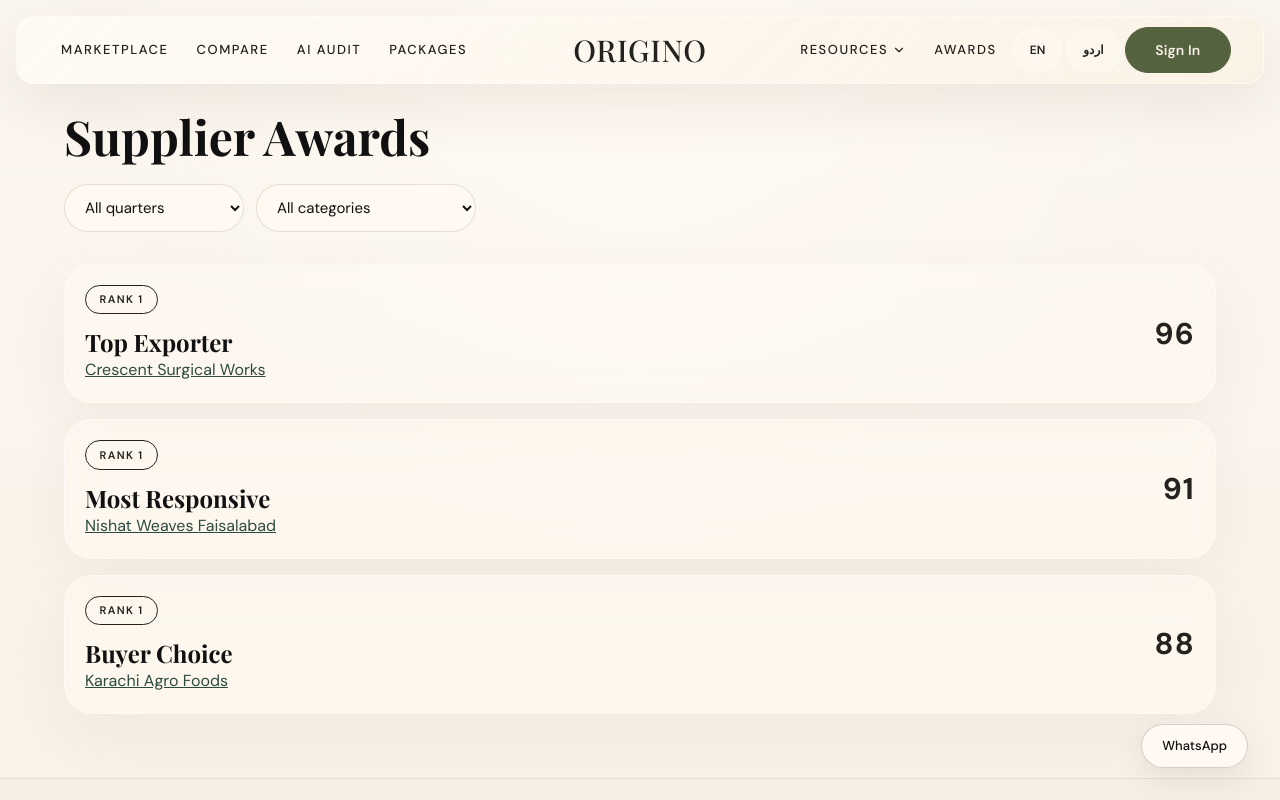
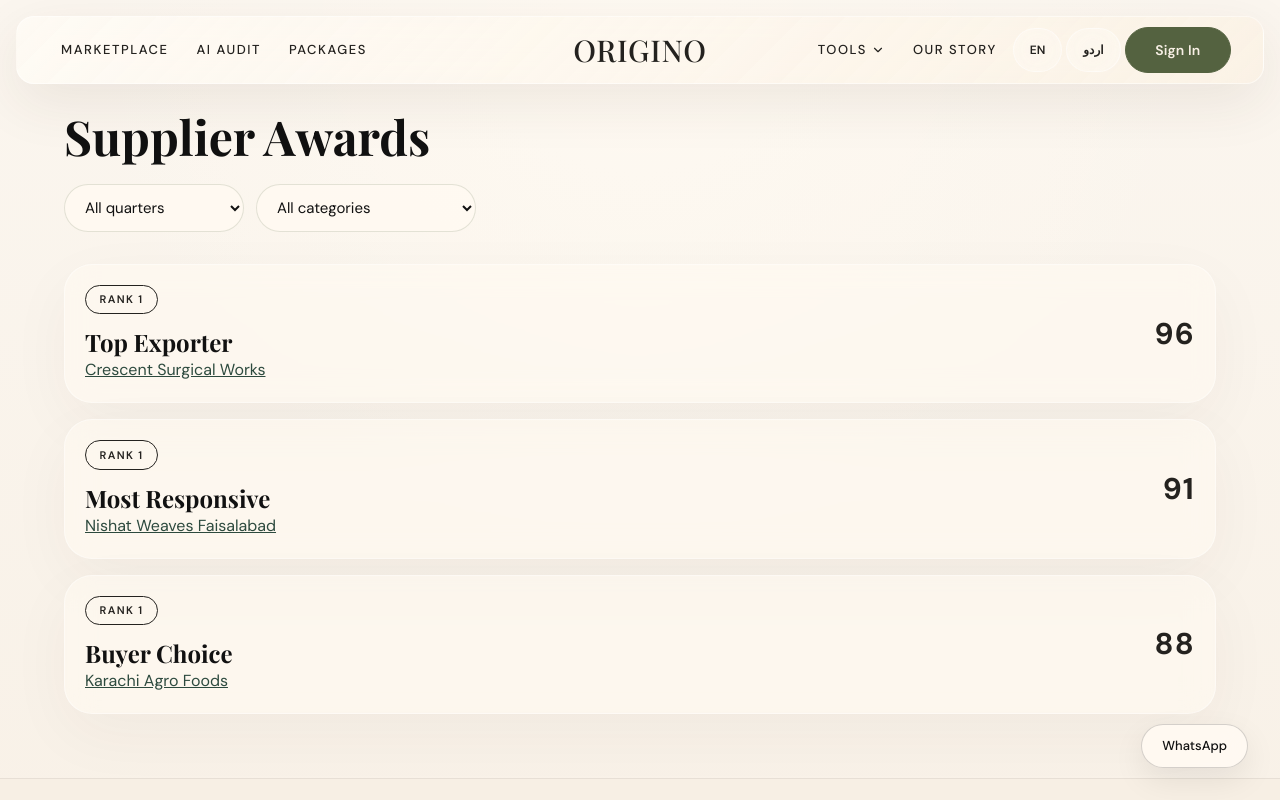
Before and after one commit to anasmughal14-eng/origino-final-project, a Next.js app: page /awards in a window 1280 px wide. Shown: the top 800 px of the page. Built offline with nearby package versions, Linux system fonts and the light colour scheme; a web font is replaced by a local one.

Commit message:
Simplify primary navigation

```diff
--- a/app/components/layout/Navigation.tsx
+++ b/app/components/layout/Navigation.tsx
@@ -8,25 +8,25 @@
 
 const navLinks = [
   { href: "/marketplace", labelKey: "nav.marketplace" },
-  { href: "/compare", labelKey: "nav.compare" },
   { href: "/audit", labelKey: "nav.audit" },
   { href: "/marketing-packages", labelKey: "nav.packages" },
   {
-    labelKey: "nav.resources",
+    labelKey: "nav.tools",
     children: [
+      { href: "/compare", labelKey: "nav.compare" },
+      { href: "/landed-cost", labelKey: "nav.costCalculator" },
       { href: "/export-docs", labelKey: "nav.exportGuides" },
-      { href: "/landed-cost", labelKey: "nav.costCalculator" },
       { href: "/logistics", labelKey: "nav.logistics" },
       { href: "/community", labelKey: "nav.community" },
       { href: "/blog", labelKey: "nav.journal" },
       { href: "/resources", labelKey: "nav.resources" },
     ],
   },
-  { href: "/awards", labelKey: "nav.awards" },
+  { href: "/about", labelKey: "nav.ourStory" },
 ];
 
-const leftNavLinks = navLinks.slice(0, 4);
-const rightNavLinks = navLinks.slice(4);
+const leftNavLinks = navLinks.slice(0, 3);
+const rightNavLinks = navLinks.slice(3);
 const mobilePrimaryLinks = navLinks.filter((link) => !link.children);
 const mobileResourceLinks = navLinks.find((link) => link.children)?.children ?? [];
 
--- a/app/components/shared/LanguageProvider.tsx
+++ b/app/components/shared/LanguageProvider.tsx
@@ -17,7 +17,9 @@
     "nav.compare": "Compare",
     "nav.audit": "AI Audit",
     "nav.packages": "Packages",
+    "nav.tools": "Tools",
     "nav.resources": "Resources",
+    "nav.ourStory": "Our Story",
     "nav.exportGuides": "Export Guides",
     "nav.costCalculator": "Cost Calculator",
     "nav.logistics": "Logistics",
@@ -69,7 +71,9 @@
     "nav.compare": "موازنہ",
     "nav.audit": "AI آڈٹ",
     "nav.packages": "پیکیجز",
+    "nav.tools": "ٹولز",
     "nav.resources": "وسائل",
+    "nav.ourStory": "ہماری کہانی",
     "nav.exportGuides": "ایکسپورٹ گائیڈز",
     "nav.costCalculator": "لاگت کیلکولیٹر",
     "nav.logistics": "لاجسٹکس",
```
